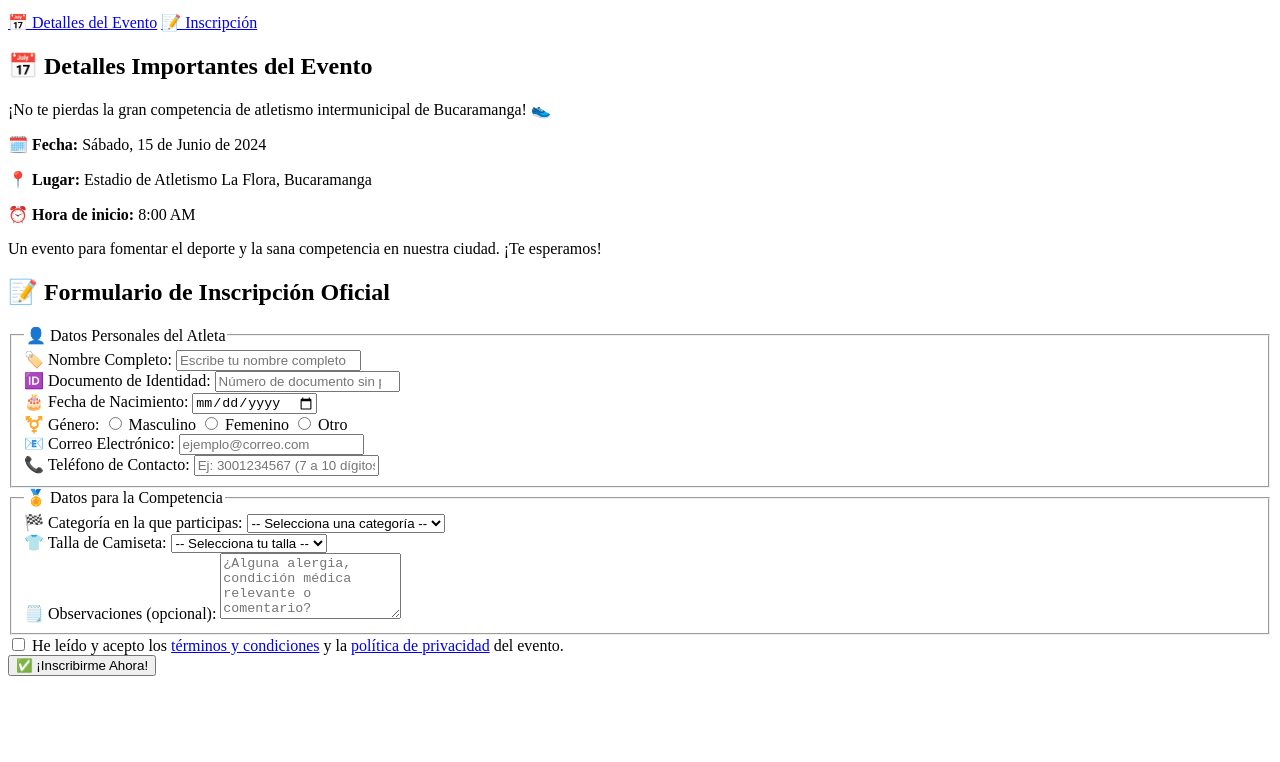
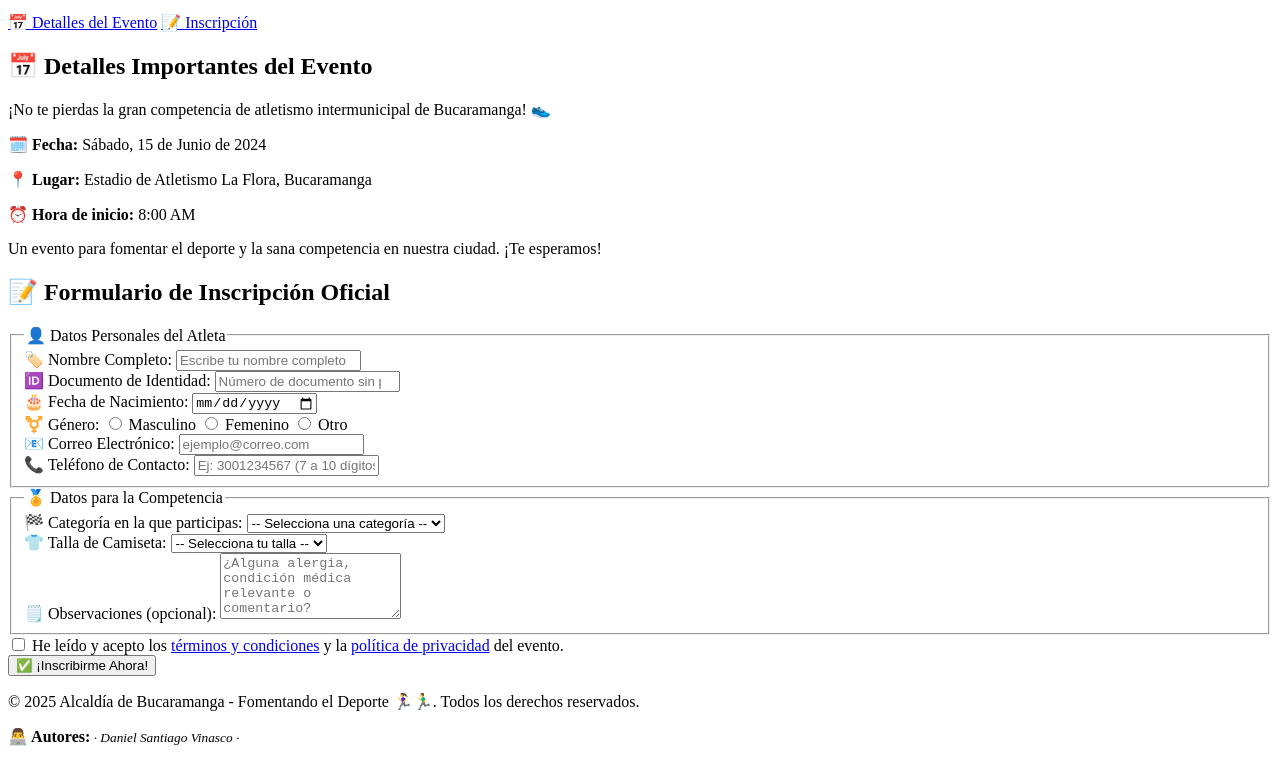
Before and after one commit to DanielSantiagoV/Taller_Formularios, a plain HTML site: page index.html in a window 1280 px wide. Shown: the part 102-864 px from the top of the page. Before the commit the page ends 800 px from the top, so only its background shows below. Drawn offline with Linux system fonts and the light colour scheme.

Commit message:
feat: :sparkles: Add footer section to index.html with copyright and authors info 📝©
This commit adds a clean and informative footer to the index.html, featuring copyright details and author credits. It enhances the page’s professionalism and provides proper attribution while wrapping up the content with a polished touch. 🧾✨

By @DanielSantiagoV

```diff
--- a/index.html
+++ b/index.html
@@ -100,3 +100,11 @@
                 </form>
             </section>
         </main>
+
+        <footer>
+            <p>&copy; 2025 Alcaldía de Bucaramanga - Fomentando el Deporte 🏃‍♀️🏃‍♂️. Todos los derechos reservados.</p>
+             <p><strong> 👨‍💻 Autores:</strong><small><i> · Daniel Santiago Vinasco ·</i></small></p>
+        </footer>
+    </div>
+
+</body>
```
